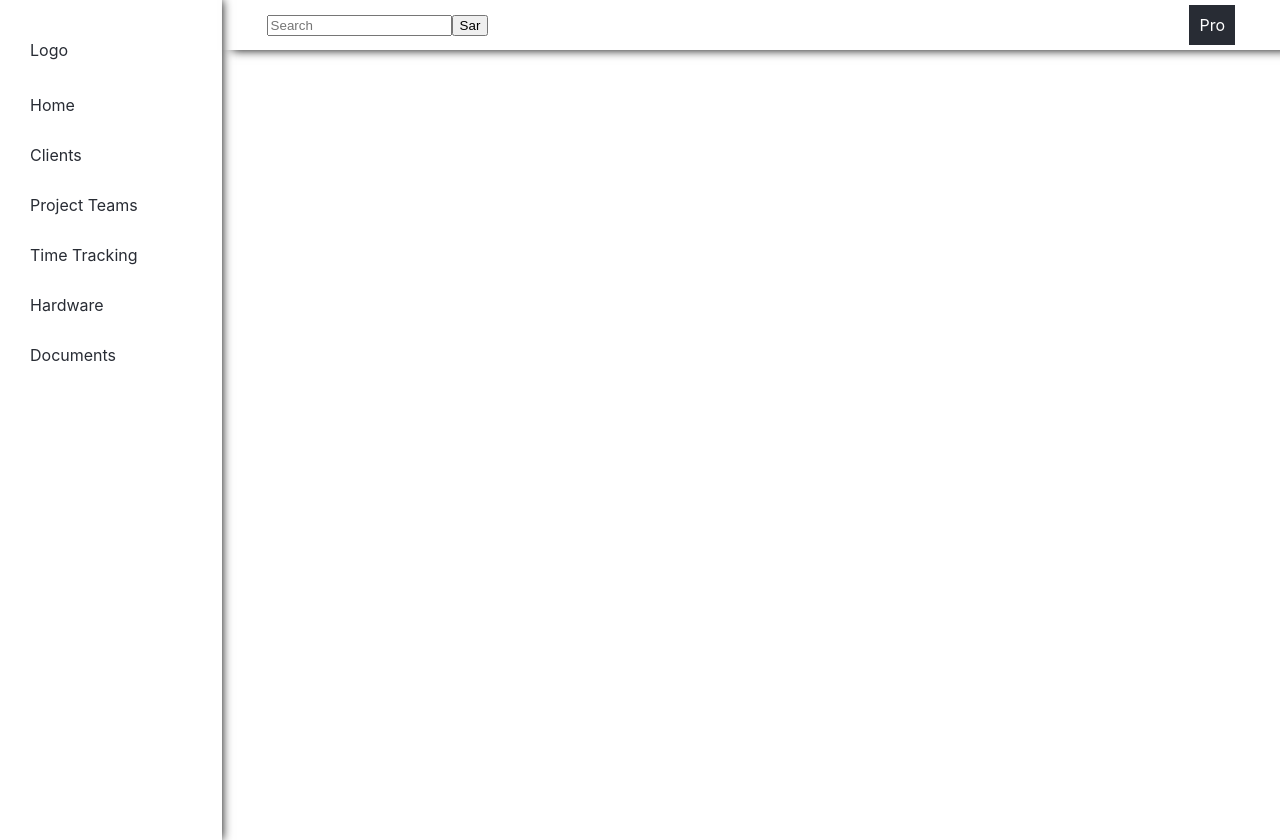
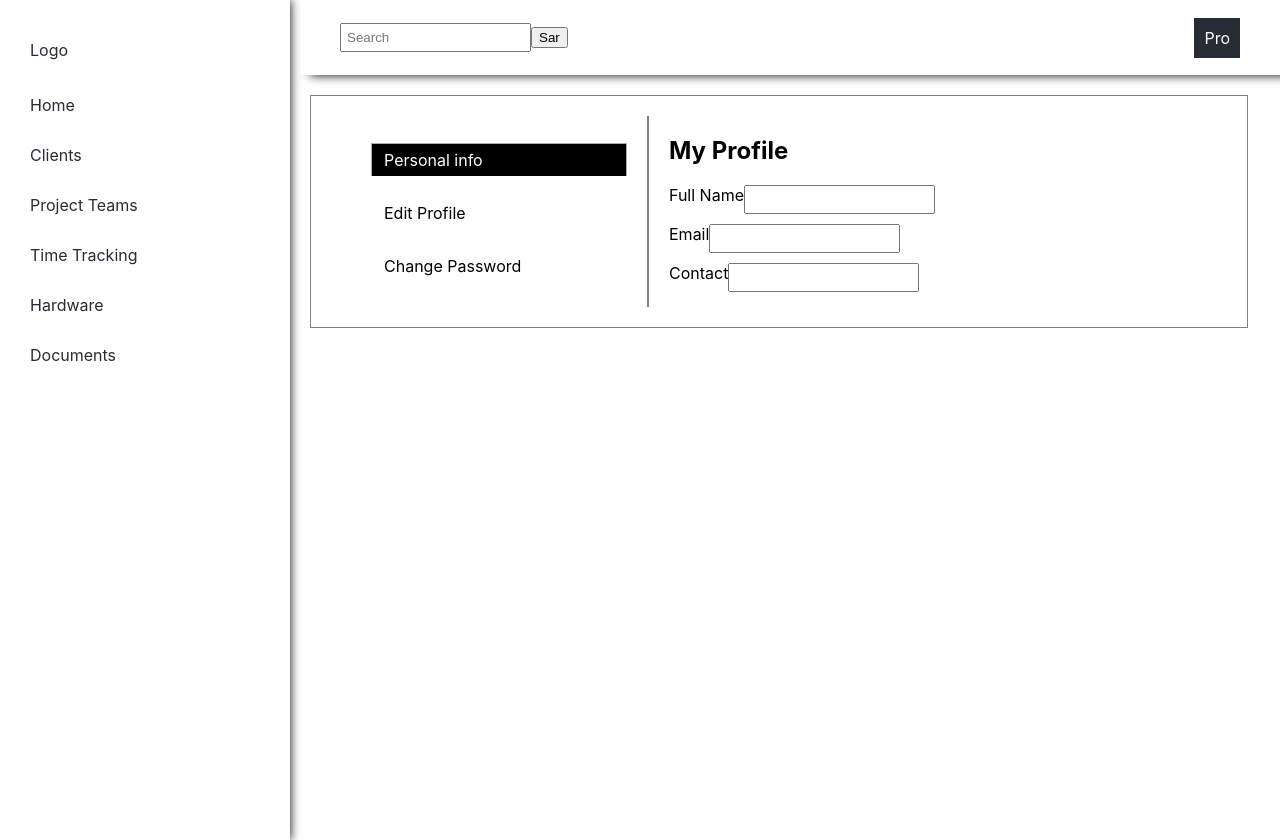
Before and after one commit to Naggenda/AdminDashboard, a React (Create React App) app: page /profile in a window 1280 px wide. Shown: the top 840 px of the page. After the commit the page ends 800 px from the top, so only its background shows below. Built offline with nearby package versions, Linux system fonts and the light colour scheme.

Commit message:
profile page styling

```diff
--- a/src/App.css
+++ b/src/App.css
@@ -1,55 +1,96 @@
-.tabs{
+.tabs {
   display: flex;
   flex-direction: column;
   width: 20vw;
+  padding-right: 20px;
 }
 
-.tabs-data{
-  display: flex;
-  justify-content: space-between;
-  margin: 10px 20px;
+.tabs ul li{
+  padding: 20px 0;
 }
 
-.tab-content{
-  width: 65vw;
+.vl{
+  border: 1px solid gray;
+  margin-right: 20px;
 }
 
-.navbar-fixed{
+input{
+  padding: 5px;
+}
+
+
+.react-tabs__tab--selected {
+  color: white;
+  background: black;
+  border-radius: 0;
+}
+
+.with-react-tabs{
+  position: relative;
+  top: 95px;
+  left: 310px;
+  padding: 20px;
+  border: 1px solid gray;
+  width: 70vw;
+}
+
+.react-tabs__tab{
+  margin: 10px 0;
+}
+.tabs-data {
   display: flex;
 }
 
-.logo-sect{
+
+.form-group{
+  display: flex;
+  margin:  10px 0;
+}
+.navbar-fixed {
+  display: flex;
+}
+
+.logo-sect {
   padding: 20px 0;
 }
 
-.active{
+.active {
   color: white;
   background: #282c34;
 }
 
-a{
+a {
   padding: 10px;
   margin: 5px 0px;
   text-decoration: none;
   color: #282c34;
 }
 
-.sidenav{
+.sidenav {
   display: flex;
   flex-direction: column;
-  width: 15vw;
   padding: 20px;
   box-shadow: 0 0 10px 0;
   height: 100vh;
+  width: 250px;
+  position: fixed;
+  left: 0;
+  top: 0;
+  bottom: 0;
+  overflow-y: auto;
 }
-.navbar{
+.navbar {
   display: flex;
   justify-content: space-between;
-  width: 80vw;
-  height: 10px;
-  padding: 20px 45px;
+  padding: 0px 40px;
   align-items: center;
   box-shadow: 10px 0 10px 0;
+  position: fixed;
+  top: 0;
+  right: 0;
+  left: 300px;
+  height: 75px;
+  z-index: 3;
 }
 
 .App-logo {
--- a/src/views/Profile/profile.jsx
+++ b/src/views/Profile/profile.jsx
@@ -1,33 +1,32 @@
-import React from 'react'
-import { Tab, Tabs, TabList, TabPanel } from 'react-tabs'
-import 'react-tabs/style/react-tabs.css'
+import React from "react";
+import { Tab, Tabs, TabList, TabPanel } from "react-tabs";
+import "react-tabs/style/react-tabs.css";
 
 export default function profile() {
   return (
     <div className="with-react-tabs">
-
       <Tabs className="tabs-data">
         <TabList className="tabs">
           <Tab>Personal info</Tab>
           <Tab>Edit Profile</Tab>
           <Tab>Change Password</Tab>
         </TabList>
-
+        <div className="vl"></div>
         <TabPanel>
           <div className="tab-content">
             <h2>My Profile</h2>
             <form>
-                <div>
+              <div className="form-group">
                 <label htmlFor="fullname">Full Name</label>
-                  <input type="text" name="fullname"/>
+                <input type="text" name="fullname" />
               </div>
-                <div>
+              <div className="form-group">
                 <label htmlFor="email">Email</label>
-                  <input type="email" name="email"/>
+                <input type="email" name="email" />
               </div>
-                <div>
+              <div className="form-group">
                 <label htmlFor="contact">Contact</label>
-                  <input type="tel" name="contact"/>
+                <input type="tel" name="contact" />
               </div>
             </form>
           </div>
@@ -35,19 +34,22 @@ export default function profile() {
         <TabPanel>
           <div className="tab-content">
             <h2>Tab content 2</h2>
-            <p>Here is your tab content. You can separate this as a component.</p>
+            <p>
+              Here is your tab content. You can separate this as a component.
+            </p>
             <p>Lorem ipsum dolor sit amet ...</p>
           </div>
         </TabPanel>
         <TabPanel>
           <div className="tab-content">
             <h2>Tab content 3</h2>
-            <p>Here is your tab content. You can separate this as a component.</p>
+            <p>
+              Here is your tab content. You can separate this as a component.
+            </p>
             <p>Lorem ipsum dolor sit amet ...</p>
           </div>
         </TabPanel>
       </Tabs>
-
     </div>
-  )
+  );
 }
```
Lines whose indentation alone changed are shown as unchanged.
